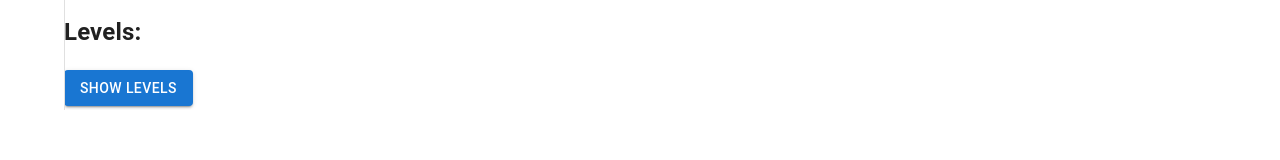
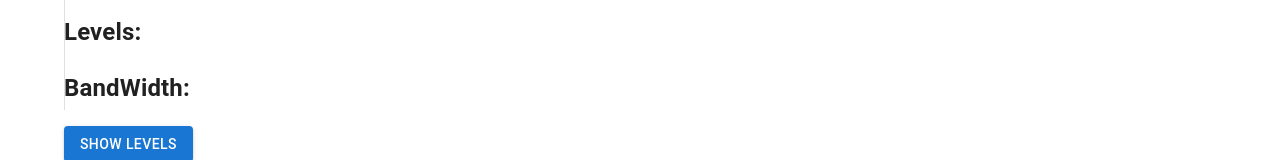
Before and after one commit to themolinario/engear, a React (Vite) app in the folder frontend/: page /1 in a window 1280 px wide. Shown: the part 690-850 px from the top of the page. Before the commit the page ends 800 px from the top, so only its background shows below. Built offline with nearby package versions, Linux system fonts and the light colour scheme; no server answers.

Commit message:
feat: added bandwidth under video

```diff
--- a/frontend/src/pages/VideoDetail.tsx
+++ b/frontend/src/pages/VideoDetail.tsx
@@ -31,8 +31,8 @@ function VideoDetail() {
     activeLevels: false,
     numberLevels: 0,
     showLevels: false
-
   });
+  const [bandWidth, setBandWidth] = useState('')
 
   useEffect(() => {
 
@@ -48,9 +48,11 @@ function VideoDetail() {
 
         const bandWidth = getBandWidthDistribution(segments);
 
-        console.log("bandWidth", bandWidth);
+        setBandWidth(formatBytes(bandWidth))
 
-        console.log("bandWidth format", formatBytes(bandWidth))
+        // console.log("bandWidth", bandWidth);
+        //
+        // console.log("bandWidth format", formatBytes(bandWidth))
 
         setInfoLevels(prevState =>
           ({ ...prevState, numberLevels: getLevelsNumber(segments), showLevels: true }));
@@ -246,10 +248,9 @@ function VideoDetail() {
       <h2>Views: {dataVideo?.data.views}</h2>
       <h2>Streamed time total: {formatTime(playedSeconds)}</h2>
       {/*<h2>Levels: {showLevels && (segments?.data.match(/EXTINF/g) || []).length}</h2>*/}
-      {/*<h2>Levels: {showLevels && numberLevels}</h2>*/}
-
       {/*<Button variant="contained" onClick={() => setShowLevels(true)}>Show Levels</Button>*/}
       <h2>Levels: {infoLevels.showLevels && infoLevels.numberLevels}</h2>
+      <h2>BandWidth: {infoLevels.showLevels && bandWidth}</h2>
 
       <Button variant="contained" onClick={() => activeLevels()}>Show Levels</Button>
 
```
